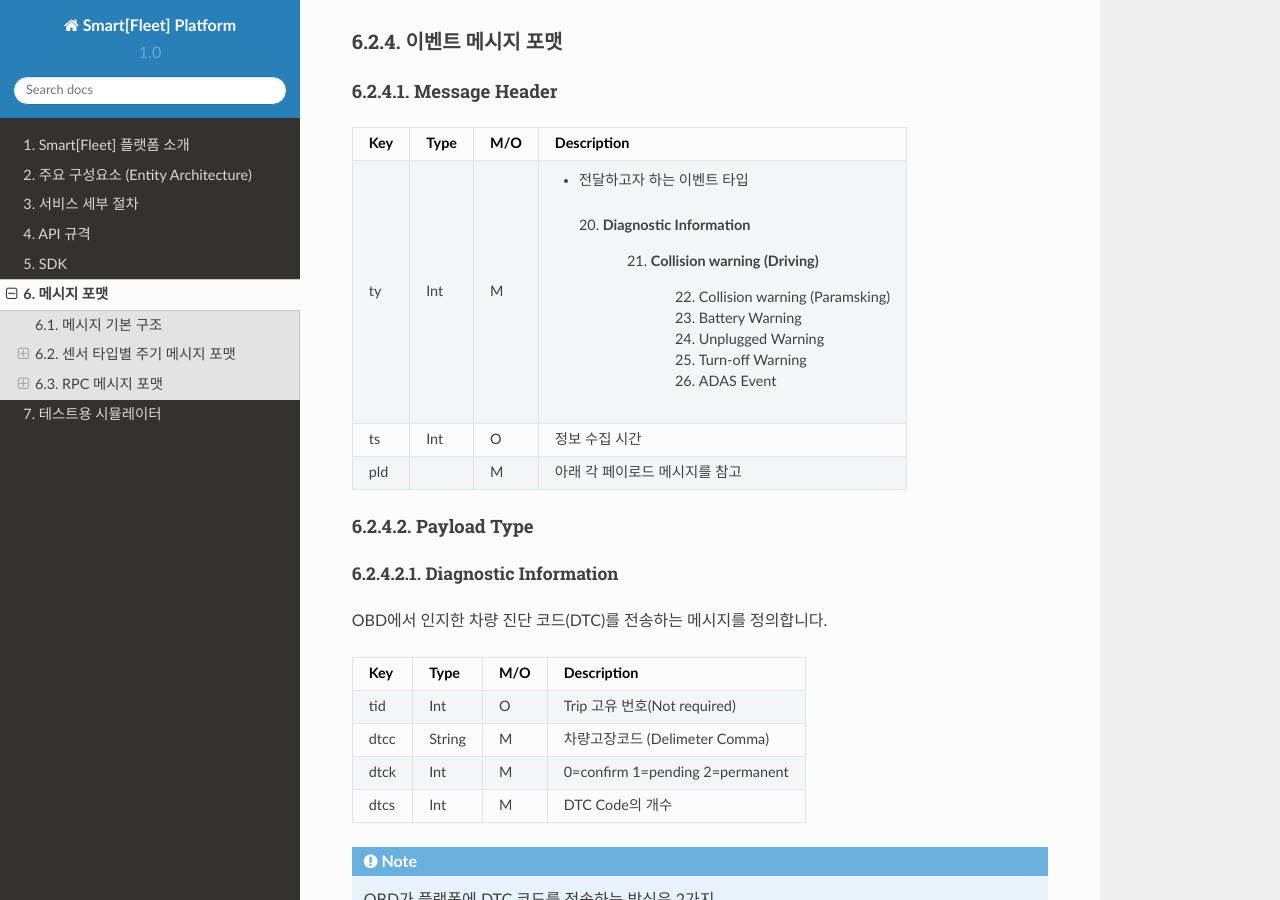
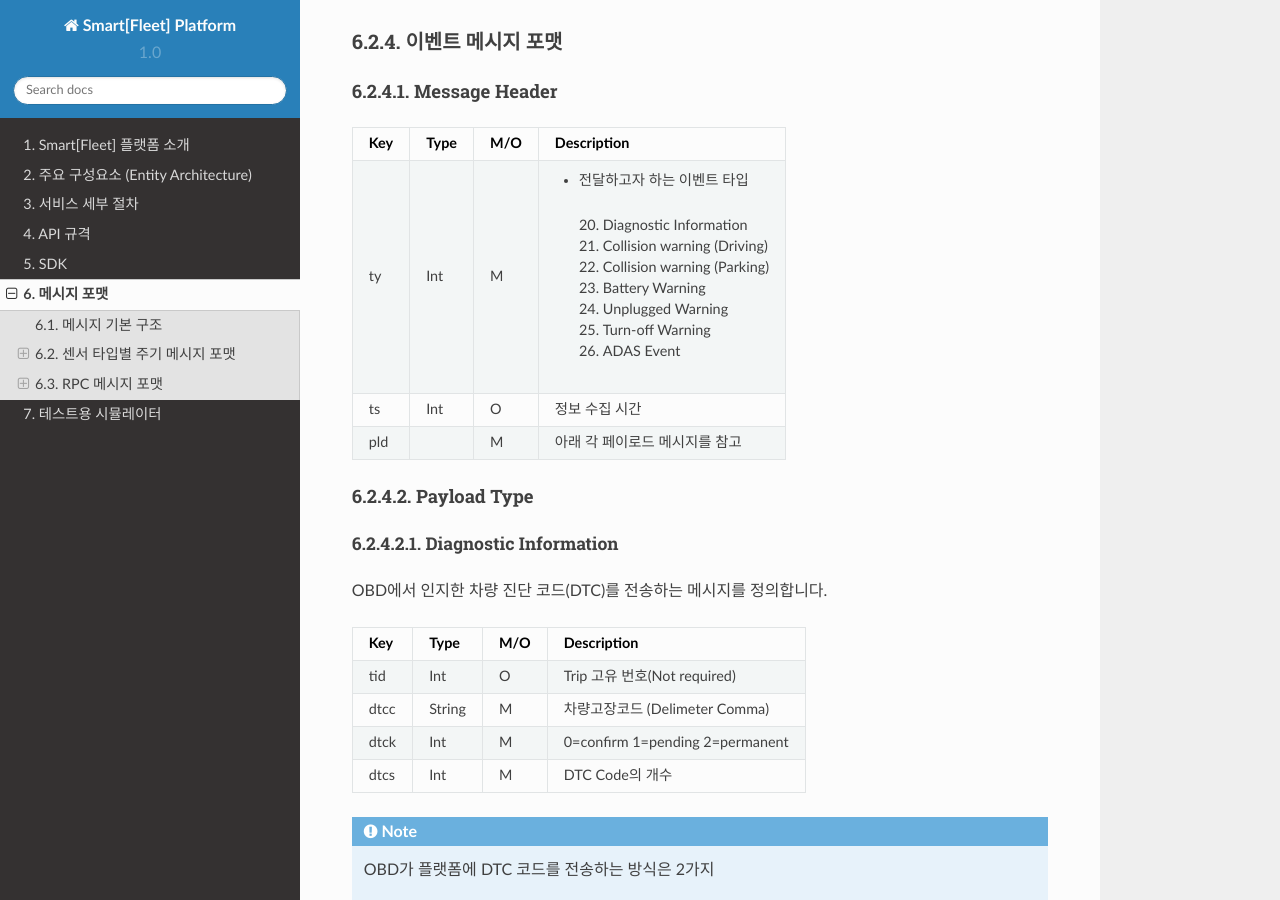
Before and after one commit to skt-smartfleet/web_document, a Sphinx documentation site: the page built from source/message.rst, in a window 1280 px wide and 900 px high, scrolled down 11312 px. Built offline with Sphinx 7.4.7 and the Read the Docs theme 2.0.0, drawn with Linux system fonts in a browser that asks for light colours.

Commit message:
Change Event Messages

```diff
--- a/source/message.rst
+++ b/source/message.rst
@@ -631,13 +631,12 @@ Key       Type     M/O       Description
 ty        Int      M         - 전달하고자 하는 이벤트 타입
 
                               20. Diagnostic Information
-              							  21. Collision warning (Driving)
-							                22. Collision warning (Paramsking)
-							                23. Battery Warning
-							                24. Unplugged Warning
-							                25. Turn-off Warning
-							                26. ADAS Event
-
+                              21. Collision warning (Driving)
+                              22. Collision warning (Parking)
+                              23. Battery Warning
+                              24. Unplugged Warning
+                              25. Turn-off Warning
+                              26. ADAS Event
 ts        Int      O         정보 수집 시간
 pld                M         아래 각 페이로드 메시지를 참고
 ========  =======  ========  ========================================
```
